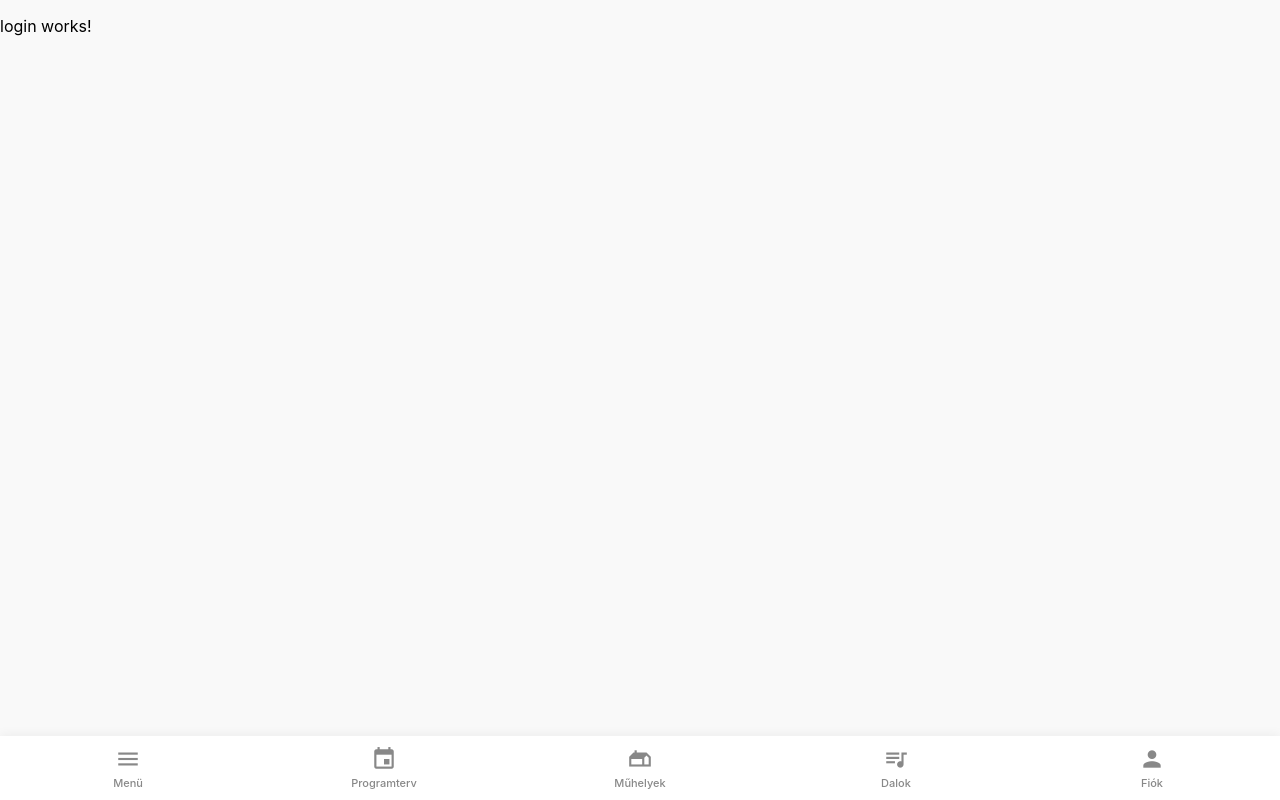
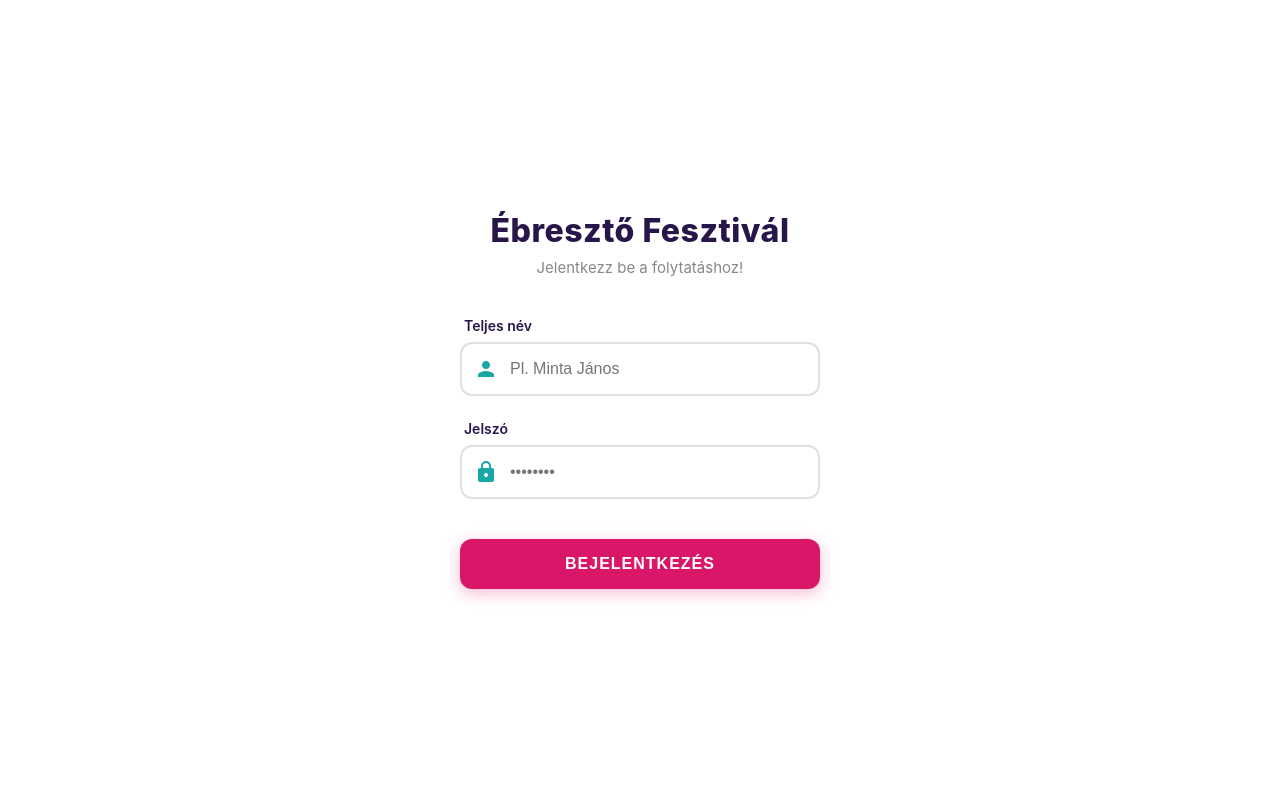
Before and after one commit to rezsnyakdani/ebresztofesztWebApp, an Angular app in the folder Frontend/: page /login in a window 1280 px wide. Built offline with nearby package versions, Linux system fonts and the light colour scheme.

Commit message:
Add login design

```diff
--- a/Frontend/src/app/app-routing.module.ts
+++ b/Frontend/src/app/app-routing.module.ts
@@ -20,8 +20,8 @@ const routes: Routes = [
   { path: 'login', component: LoginComponent },
   { path: 'eloadas', component: EloadasComponent },
   { path: 'info', component: InfoComponent },
-  { path: '', redirectTo: '/info', pathMatch: 'full' },
-  { path: '**', redirectTo: '/info' }
+  { path: '', redirectTo: '/login', pathMatch: 'full' },
+  { path: '**', redirectTo: '/login' }
 ];
 
 @NgModule({
--- a/Frontend/src/app/features/login/login.component.html
+++ b/Frontend/src/app/features/login/login.component.html
@@ -1 +1,33 @@
-<p>login works!</p>
+<div class="login-container">
+  <div class="login-content">
+
+    <div class="header-section">
+      <h1 class="app-title">Ébresztő Fesztivál</h1>
+      <p class="subtitle">Jelentkezz be a folytatáshoz!</p>
+    </div>
+
+    <div class="form-section">
+
+      <div class="input-group">
+        <label for="fullname">Teljes név</label>
+        <div class="input-wrapper">
+          <span class="material-icons">person</span>
+          <input type="text" id="fullname" placeholder="Pl. Minta János">
+        </div>
+      </div>
+
+      <div class="input-group">
+        <label for="password">Jelszó</label>
+        <div class="input-wrapper">
+          <span class="material-icons">lock</span>
+          <input type="password" id="password" placeholder="••••••••">
+        </div>
+      </div>
+
+      <button class="btn-login" routerLink="/info">
+        Bejelentkezés
+      </button>
+
+    </div>
+  </div>
+</div>
--- a/Frontend/src/app/features/login/login.component.sass
+++ b/Frontend/src/app/features/login/login.component.sass
@@ -0,0 +1,97 @@
+.login-container
+  // A Varázslat: Rögzítjük a képernyőhöz, kitakarja a navbart és letiltja a görgetést
+  position: fixed
+  top: 0
+  left: 0
+  width: 100vw
+  height: 100vh
+  z-index: 9999 // Biztosan minden (a navbar) felett legyen
+  background-color: #ffffff // Fehér háttér
+  display: flex
+  justify-content: center
+  align-items: center
+  padding: 20px
+  box-sizing: border-box
+  overflow: hidden // Nincs görgetés se vízszintesen, se függőlegesen
+
+.login-content
+  width: 100%
+  max-width: 360px
+  display: flex
+  flex-direction: column
+
+.header-section
+  text-align: center
+  margin-bottom: 40px
+
+.app-title
+  color: #28164A // A fesztivál sötétlila arculati színe
+  font-size: 32px
+  font-weight: 800
+  margin: 0
+  margin-bottom: 8px
+  letter-spacing: 0.5px
+
+.subtitle
+  color: #888888 // Szürke alcím, hogy szépen mutasson a fehér háttéren
+  font-size: 15px
+  margin: 0
+
+.form-section
+  display: flex
+  flex-direction: column
+
+.input-group
+  margin-bottom: 24px
+
+  label
+    display: block
+    color: #28164A // Sötétlila felirat az inputok felett
+    font-size: 14px
+    font-weight: 600
+    margin-bottom: 8px
+    padding-left: 4px
+
+.input-wrapper
+  position: relative
+  display: flex
+  align-items: center
+
+  .material-icons
+    position: absolute
+    left: 14px
+    color: #19A7A6 // Ciánkék ikon
+
+  input
+    width: 100%
+    padding: 16px 16px 16px 48px
+    border: 2px solid #e0e0e0 // Halványszürke keret, hogy látszódjon a fehér háttéren
+    border-radius: 12px
+    font-size: 16px
+    color: #28164A
+    background-color: #ffffff
+    box-sizing: border-box
+    transition: all 0.2s
+
+    &:focus
+      outline: none
+      border-color: #D91668 // Magenta keret, ha belekattintasz
+      box-shadow: 0 0 0 4px rgba(217, 22, 104, 0.1)
+
+.btn-login
+  margin-top: 16px
+  background-color: #D91668 // Magenta gomb
+  color: #ffffff
+  border: none
+  padding: 16px
+  border-radius: 12px
+  font-size: 16px
+  font-weight: 700
+  text-transform: uppercase
+  letter-spacing: 1px
+  cursor: pointer
+  box-shadow: 0 4px 15px rgba(217, 22, 104, 0.3)
+  transition: transform 0.1s
+
+  &:active
+    transform: scale(0.98) // Kattintás effekt
```
Also changed, not shown: Frontend/public/login-bg.jpg (added).
